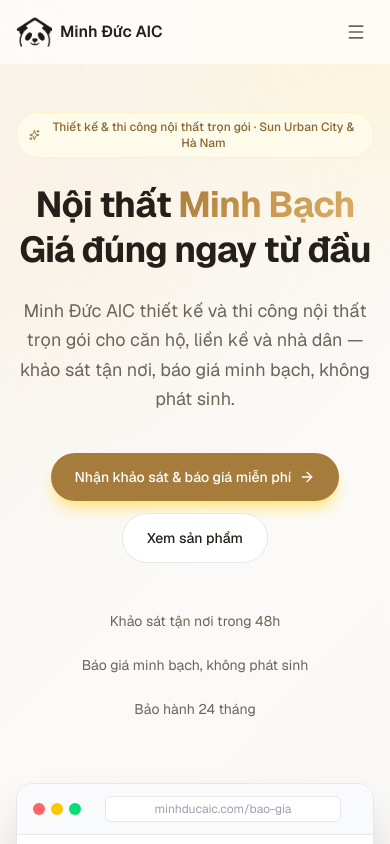
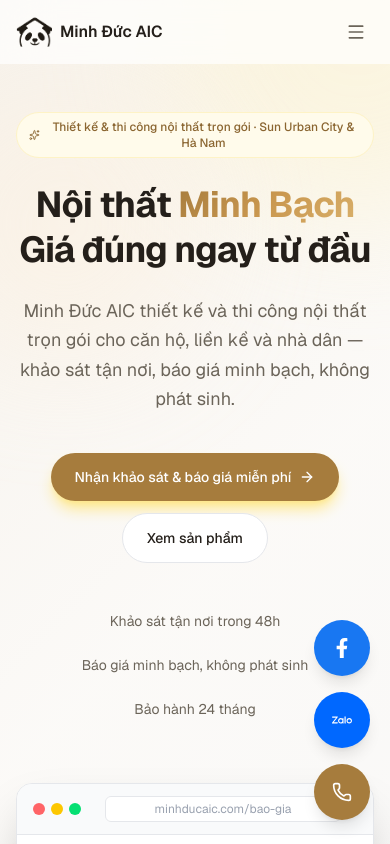
Before and after one commit to duyhoang01/noithatminhduc, a Next.js app in the folder frontend/: page / in a window 390 px wide. Shown: the top 844 px of the page. Built offline with nearby package versions, Linux system fonts and the light colour scheme.

Commit message:
feat: add floating Facebook/Zalo/phone contact buttons
Fixed bottom-right, visible on every page via layout. Facebook link
is a placeholder (https://www.facebook.com/giangnc11) until the
company page exists.

```diff
--- /dev/null
+++ b/frontend/app/components/FloatingContact.tsx
@@ -0,0 +1,71 @@
+"use client";
+
+import { Phone } from "lucide-react";
+
+function FacebookIcon() {
+  return (
+    <svg viewBox="0 0 320 512" width="20" height="20" fill="white">
+      <path d="M279.14 288l14.22-92.66h-88.91v-60.13c0-25.35 12.42-50.06 52.24-50.06h40.42V6.26S260.43 0 225.36 0c-73.22 0-121.08 44.38-121.08 124.72v70.62H22.89V288h81.39v224h100.17V288z" />
+    </svg>
+  );
+}
+
+function ZaloIcon() {
+  return (
+    <svg viewBox="0 0 24 24" width="20" height="20" fill="white">
+      <path d="M12.49 10.2722v-.4496h1.3467v6.3218h-.7704a.576.576 0 01-.5763-.5729l-.0006.0005a3.273 3.273 0 01-1.9372.6321c-1.8138 0-3.2844-1.4697-3.2844-3.2823 0-1.8125 1.4706-3.2822 3.2844-3.2822a3.273 3.273 0 011.9372.6321l.0006.0005zM6.9188 7.7896v.205c0 .3823-.051.6944-.2995 1.0605l-.03.0343c-.0542.0615-.1815.206-.2421.2843L2.024 14.8h4.8948v.7682a.5764.5764 0 01-.5767.5761H0v-.3622c0-.4436.1102-.6414.2495-.8476L4.8582 9.23H.1922V7.7896h6.7266zm8.5513 8.3548a.4805.4805 0 01-.4803-.4798v-7.875h1.4416v8.3548H15.47zM20.6934 9.6C22.52 9.6 24 11.0807 24 12.9044c0 1.8252-1.4801 3.306-3.3066 3.306-1.8264 0-3.3066-1.4808-3.3066-3.306 0-1.8237 1.4802-3.3044 3.3066-3.3044zm-10.1412 5.253c1.0675 0 1.9324-.8645 1.9324-1.9312 0-1.065-.865-1.9295-1.9324-1.9295s-1.9324.8644-1.9324 1.9295c0 1.0667.865 1.9312 1.9324 1.9312zm10.1412-.0033c1.0737 0 1.945-.8707 1.945-1.9453 0-1.073-.8713-1.9436-1.945-1.9436-1.0753 0-1.945.8706-1.945 1.9436 0 1.0746.8697 1.9453 1.945 1.9453z" />
+    </svg>
+  );
+}
+
+const buttons = [
+  {
+    label: "Facebook",
+    href: "https://www.facebook.com/giangnc11",
+    external: true,
+    bg: "#1877F2",
+    icon: <FacebookIcon />,
+  },
+  {
+    label: "Zalo",
+    href: "https://zalo.me/0364223886",
+    external: true,
+    bg: "#0068FF",
+    icon: <ZaloIcon />,
+  },
+  {
+    label: "Gọi điện",
+    href: "tel:0364223886",
+    external: false,
+    bg: "#a67c3d",
+    icon: <Phone size={20} className="text-white" />,
+  },
+];
+
+export default function FloatingContact() {
+  return (
+    <div className="fixed bottom-6 right-5 z-40 flex flex-col gap-4">
+      {buttons.map((b) => (
+        <a
+          key={b.label}
+          href={b.href}
+          target={b.external ? "_blank" : undefined}
+          rel={b.external ? "noopener noreferrer" : undefined}
+          aria-label={b.label}
+          className="relative w-14 h-14"
+        >
+          <span
+            className="absolute inset-0 rounded-full animate-ping opacity-40"
+            style={{ background: b.bg }}
+          />
+          <span
+            className="relative w-14 h-14 rounded-full flex items-center justify-center shadow-lg"
+            style={{ background: b.bg }}
+          >
+            {b.icon}
+          </span>
+        </a>
+      ))}
+    </div>
+  );
+}
--- a/frontend/app/layout.tsx
+++ b/frontend/app/layout.tsx
@@ -3,6 +3,7 @@
 import "./globals.css";
 import Navbar from "./components/Navbar";
 import Footer from "./components/Footer";
+import FloatingContact from "./components/FloatingContact";
 
 const geist = Geist({
   variable: "--font-geist-sans",
@@ -26,6 +27,7 @@
         <Navbar />
         {children}
         <Footer />
+        <FloatingContact />
       </body>
     </html>
   );
```
